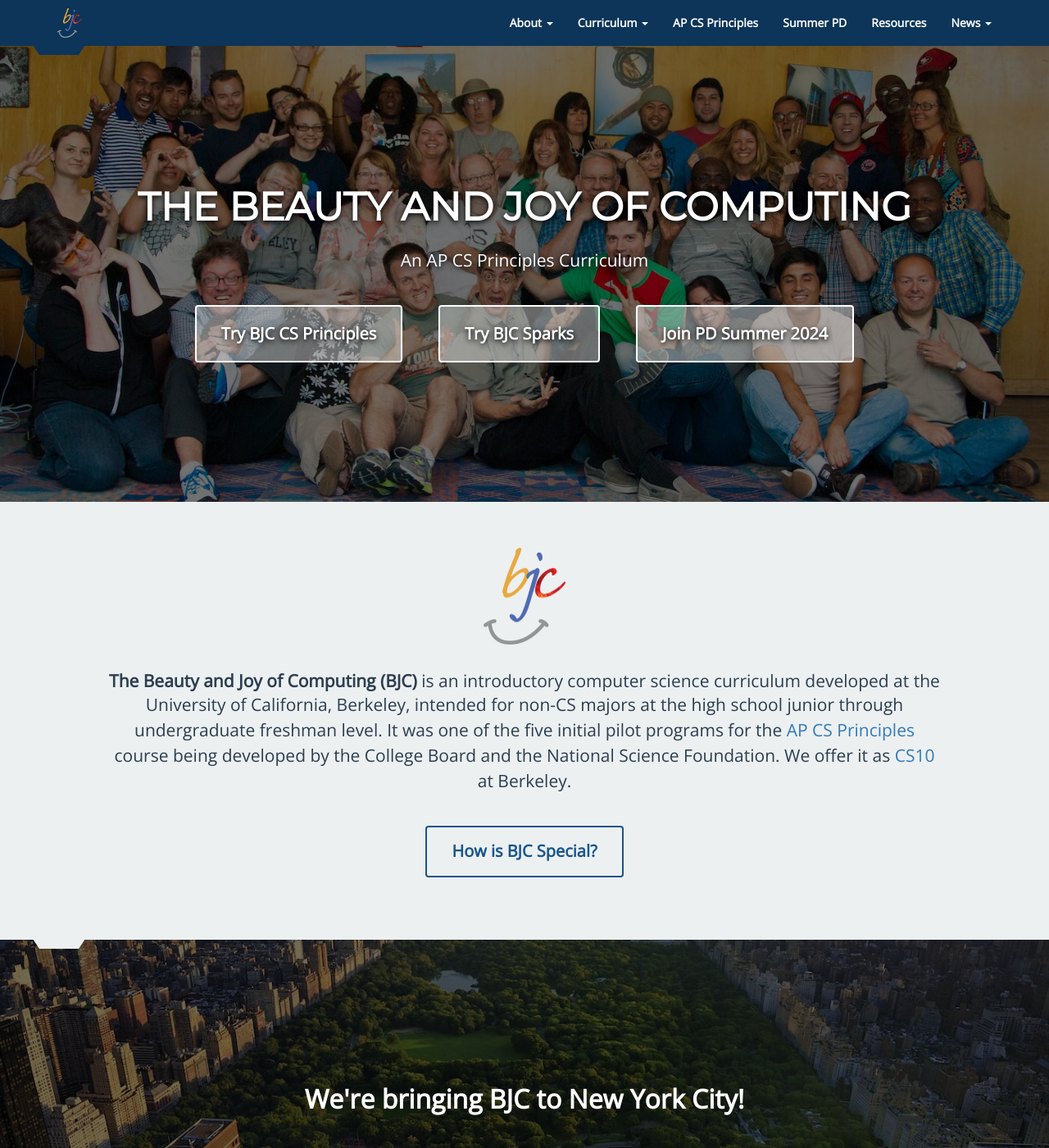
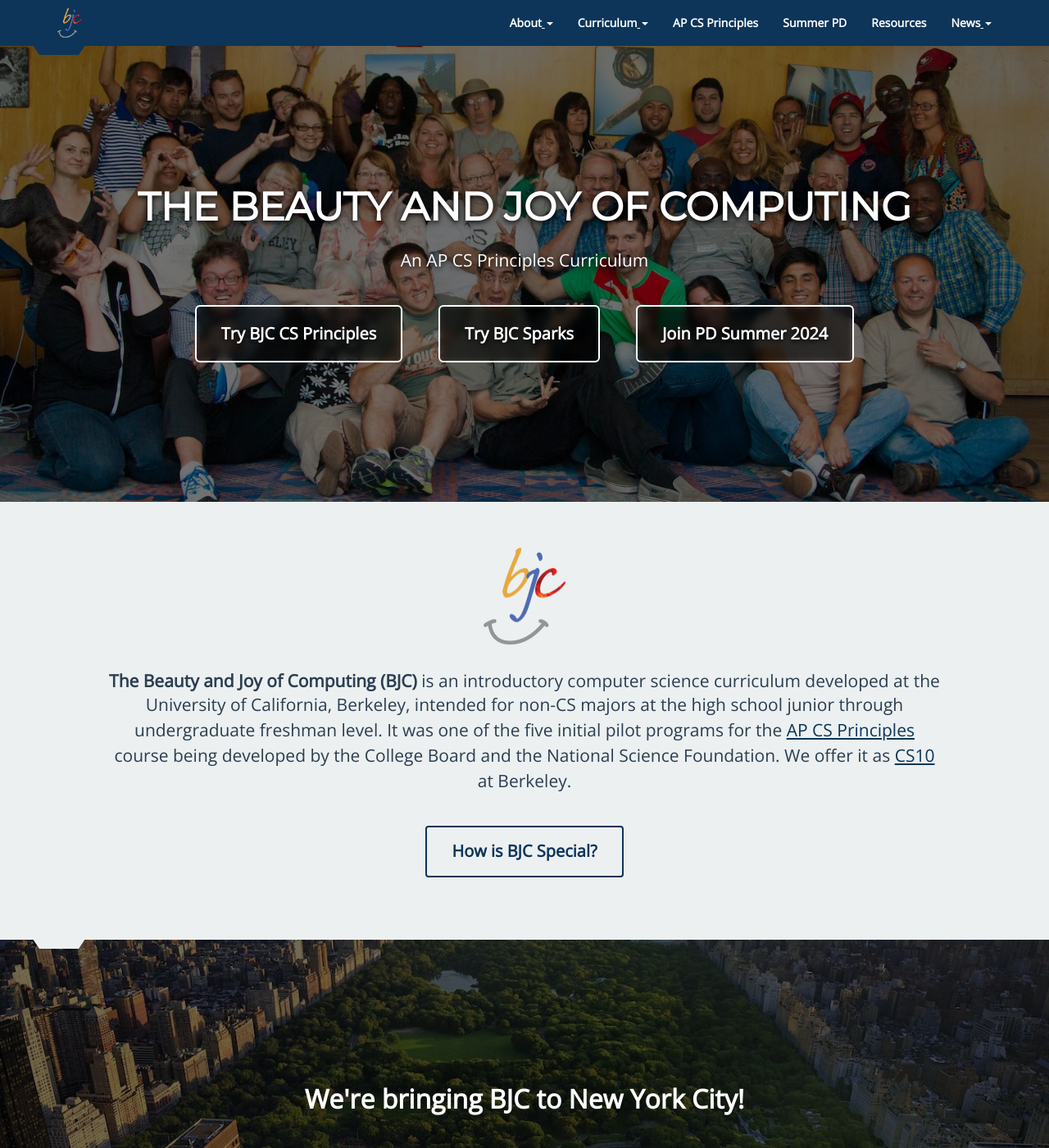
Before and after one commit to beautyjoy/beautyjoy.github.io, a Jekyll site: the page built from index.html, in a window 1280 px wide and 1400 px high. Shown: the whole window at 82% size. Built offline with Jekyll 4.4.1, drawn with Linux system fonts in a browser that asks for light colours.

Commit message:
WIP resolve color contrast issues

```diff
--- a/assets/css/styles.scss
+++ b/assets/css/styles.scss
@@ -2,8 +2,9 @@
 ---
 
 // Color scheme: https://color.adobe.com/Collioure-late-evening-color-theme-8618292/
-$primary-color: #18568C;
+$_dummy: ''; // this line is included so vscode renders next variable correctly
 $dark-color: #0C3559;
+$primary-color: $dark-color;
 $accent-color: #F2E205;
 $accent-dark: #BF7E04;
 $accent-darker: #8C4E03;
@@ -40,10 +41,14 @@
   font-family: $header-font-stack;
   font-weight: 900;
   margin-bottom: 20px;
+
+  & a {
+    text-decoration: none;
+  }
 }
 
 a, p, li, td {
-  font-weight: lighter;
+  // font-weight: lighter;
   font-family: $body-font-stack;
   line-height: 1.5em;
 
@@ -65,8 +70,16 @@
 }
 
 a {
+  color: $dark-color;
+  text-decoration: underline;
+
+  &.btn {
+   text-decoration: none;
+  }
+
   &.unstyled-link {
     color: inherit;
+    text-decoration: none;
 
     &:hover, &:focus {
       color: inherit;
@@ -313,8 +326,10 @@
   }
 
   .jumbotron & {
-    border: 2px white solid;
-    background: rgba(255, 255, 255, 0.4);
+    border: 2.5px white solid;
+    border-radius: 6px;
+    // background: rgba(255, 255, 255, 0.4);
+    backdrop-filter: blur(4px) brightness(0.4);
   }
 
   .section & {
```
